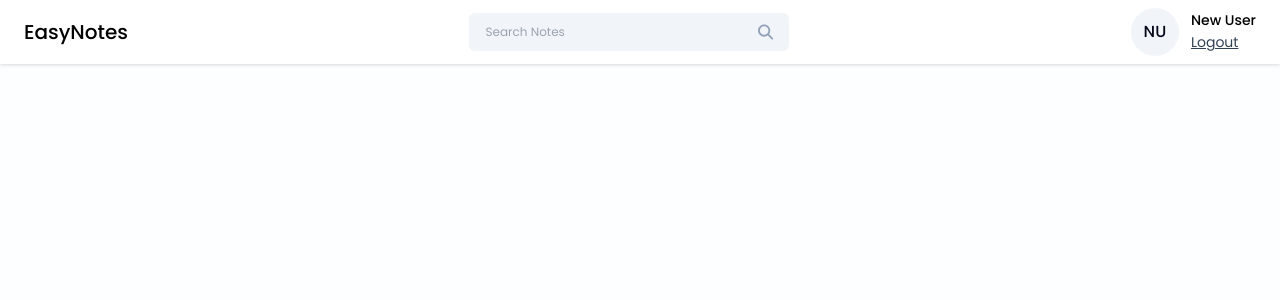
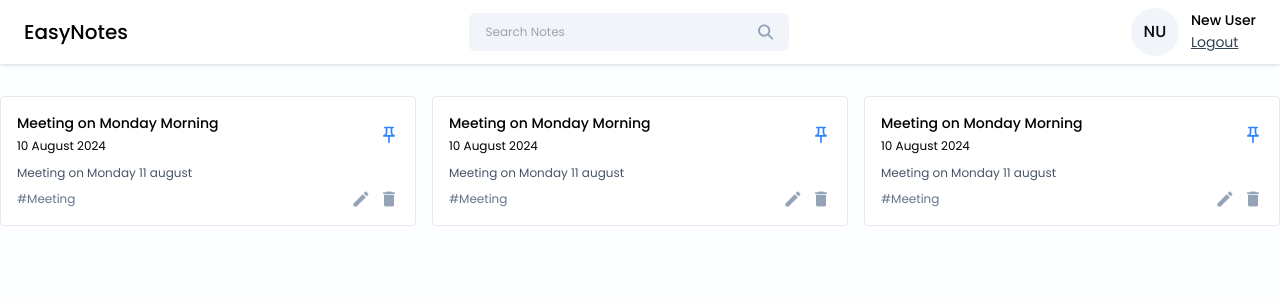
Before and after one commit to rajsolanki907/EasyNotes, a React (Vite) app in the folder frontend/EasyNotes/: page /dashboard in a window 1280 px wide. Shown: the top 300 px of the page. Built offline with nearby package versions, Linux system fonts and the light colour scheme.

Commit message:
Note Card Designed And Implemeted with parameters

```diff
--- /dev/null
+++ b/frontend/EasyNotes/src/components/Cards/Notecard.jsx
@@ -0,0 +1,37 @@
+import React from 'react'
+import { MdOutlinePushPin } from 'react-icons/md'
+import {MdCreate, MdDelete } from 'react-icons/md'
+
+const Notecard = ({title, date, content, tags, isPinned, onEdit, onDelete, onPinNote }) => {
+  return (
+    <div className="border rounded p-4 bg-white hover:shadow-xl transition-all ease-in-out">
+      <div className="flex items-center justify-between">
+         <div>
+            <h6 className='text-sm font-medium'>{title}</h6>
+            <span className="text-xs text-scale-500">{date}</span>
+         </div>
+
+         <MdOutlinePushPin className={`icon-btn ${isPinned ? 'text-primary' : 'text-slate-300' }`}  onClick={onPinNote} />
+       </div>
+
+        <p className="text-xs text-slate-600 mt-2">{content?.slice(0, 60)}</p>
+
+        <div className="flex items-center justify-between mt-2">
+            <div className="text-xs text-slate-500">{tags}</div>
+
+            <div className="flex items-center gap-2">
+                <MdCreate
+                className="icon-btn hover:text-green-600"
+                onClick={onEdit}
+                />
+                <MdDelete
+                className="icon-btn hover:text-red-500"
+                />
+            </div>
+        </div>
+    </div>
+  );
+};
+
+export default Notecard
+Notecard
--- a/frontend/EasyNotes/src/index.css
+++ b/frontend/EasyNotes/src/index.css
@@ -22,4 +22,7 @@
   .btn-primary {
     @apply w-full text-sm bg-primary text-white p-2 rounded my-1 hover:bg-blue-600;
   }
+  .icon-btn {
+    @apply text-xl text-slate-400 cursor-pointer hover:text-primary;
+  }
 }
--- a/frontend/EasyNotes/src/pages/Home/Home.jsx
+++ b/frontend/EasyNotes/src/pages/Home/Home.jsx
@@ -1,11 +1,45 @@
 import React from 'react'
 import Navbar from '../../components/Navbar/Navbar'
+import Notecard from '../../components/Cards/Notecard'
 
 const Home = () => {
   return (
     <>
     <Navbar />
-
+    <div className="container mx-auto">
+      <div className="grid grid-cols-3 gap-4 mt-8">
+      <Notecard
+      title="Meeting on Monday Morning"
+      date={"10 August 2024"}
+      content = "Meeting on Monday 11 august"
+      tags="#Meeting"
+      isPinned={true}
+      onEdit={()=>{}}
+      onDelete={()=>{}}
+      onPinNote={()=>{}}
+      />
+      <Notecard
+      title="Meeting on Monday Morning"
+      date={"10 August 2024"}
+      content = "Meeting on Monday 11 august"
+      tags="#Meeting"
+      isPinned={true}
+      onEdit={()=>{}}
+      onDelete={()=>{}}
+      onPinNote={()=>{}}
+      />
+      <Notecard
+      title="Meeting on Monday Morning"
+      date={"10 August 2024"}
+      content = "Meeting on Monday 11 august"
+      tags="#Meeting"
+      isPinned={true}
+      onEdit={()=>{}}
+      onDelete={()=>{}}
+      onPinNote={()=>{}}
+      />
+      </div>
+    </div>
     </>
   )
 }
```
